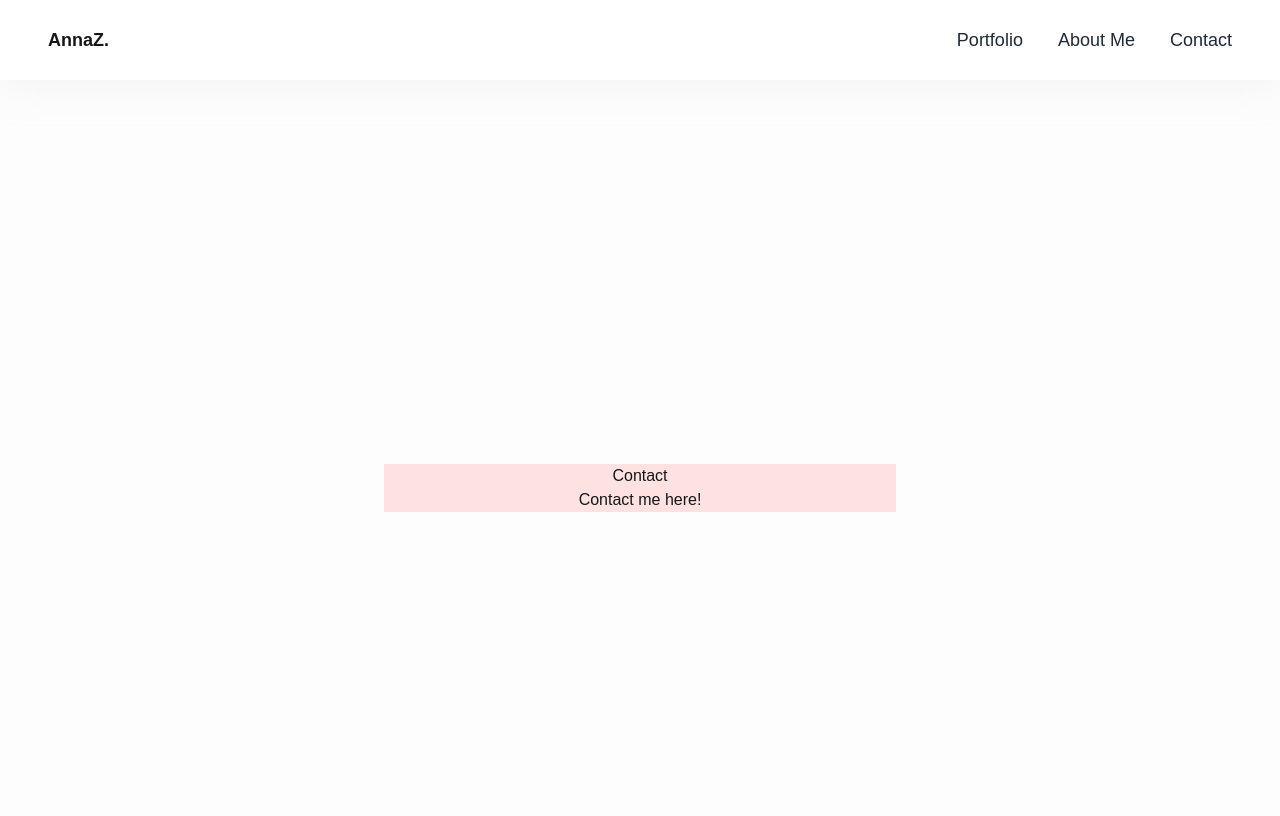
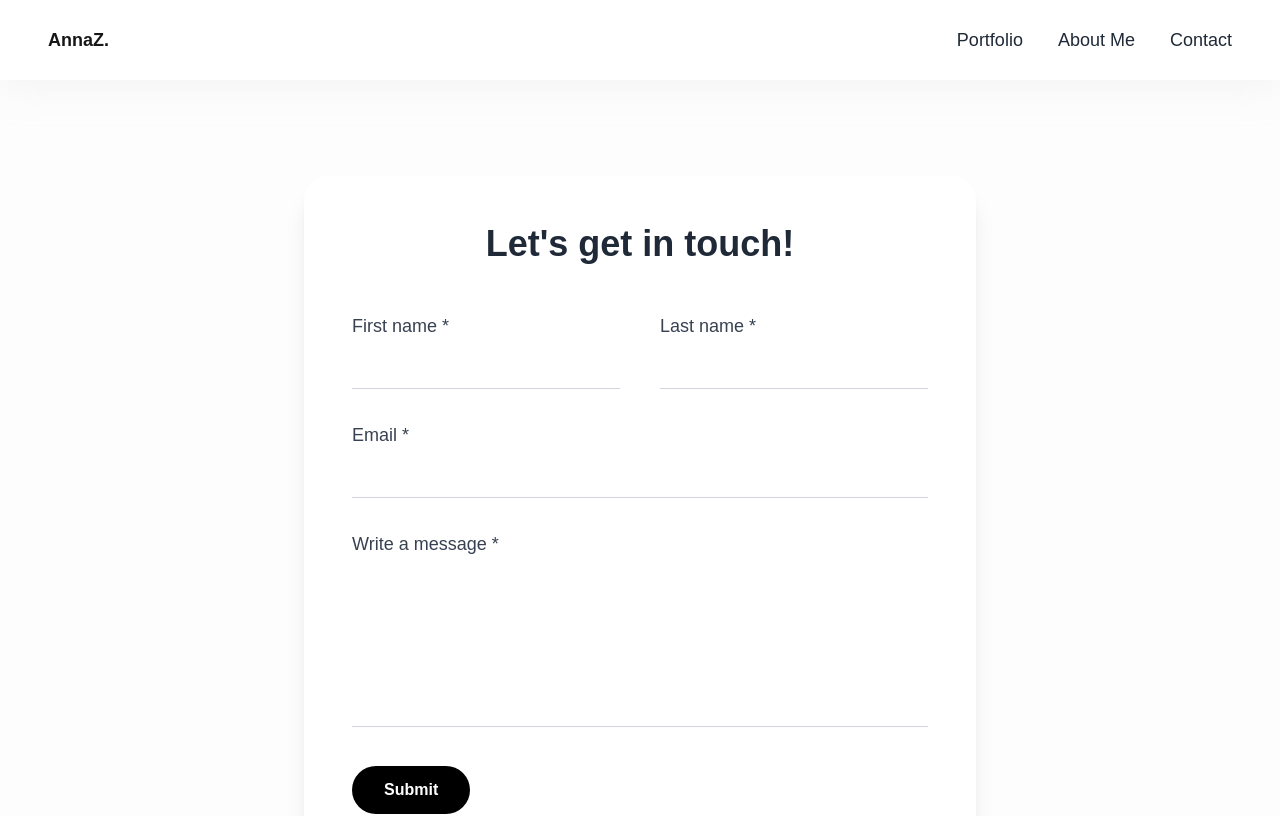
Before and after one commit to AnnaZhouJJ/portfolio, a Next.js app: page /contact in a window 1280 px wide. Shown: the top 816 px of the page. Built offline with nearby package versions, Linux system fonts and the light colour scheme; a web font is replaced by a local one.

Commit message:
contact page done

```diff
--- a/app/(pages)/contact/page.tsx
+++ b/app/(pages)/contact/page.tsx
@@ -1,9 +1,102 @@
-export default function Home() {
+'use client';
 
-    return (
-      <div className="flex flex-col items-center bg-red-100 m-96 min-w-96">
-        <h1>Contact</h1>
-        <h2>Contact me here!</h2>
+import { FormEvent, useState } from 'react';
+import Footer from "@/app/components/Footer";
+
+
+export default function Contact() {
+  const [formData, setFormData] = useState({
+    firstName: '',
+    lastName: '',
+    email: '',
+    message: ''
+  });
+
+  const handleSubmit = async (e: FormEvent) => {
+    e.preventDefault();
+    // Add your form submission logic here
+    console.log('Form submitted:', formData);
+  };
+
+  return (
+    <div className="max-w-[1440px] mx-auto px-12 pt-24">
+      <div className="max-w-2xl mx-auto bg-white rounded-3xl shadow-xl p-12">
+        <h1 className="text-4xl font-bold text-gray-800 mb-12 text-center">
+          {"Let's get in touch!"}
+        </h1>
+
+        <form onSubmit={handleSubmit} className="space-y-8">
+          {/* Name Fields Row */}
+          <div className="grid grid-cols-1 md:grid-cols-2 gap-10">
+            <div>
+              <label htmlFor="firstName" className="block text-lg text-gray-700 mb-2">
+                First name <span className="text-gray-700">*</span>
+              </label>
+              <input
+                type="text"
+                id="firstName"
+                required
+                value={formData.firstName}
+                onChange={(e) => setFormData({...formData, firstName: e.target.value})}
+                className="w-full border-b border-gray-300 py-2 focus:outline-none focus:border-gray-500 transition-colors"
+              />
+            </div>
+
+            <div>
+              <label htmlFor="lastName" className="block text-lg text-gray-700 mb-2">
+                Last name <span className="text-gray-700">*</span>
+              </label>
+              <input
+                type="text"
+                id="lastName"
+                required
+                value={formData.lastName}
+                onChange={(e) => setFormData({...formData, lastName: e.target.value})}
+                className="w-full border-b border-gray-300 py-2 focus:outline-none focus:border-gray-500 transition-colors"
+              />
+            </div>
+          </div>
+
+          {/* Email Field */}
+          <div>
+            <label htmlFor="email" className="block text-lg text-gray-700 mb-2">
+              Email <span className="text-gray-700">*</span>
+            </label>
+            <input
+              type="email"
+              id="email"
+              required
+              value={formData.email}
+              onChange={(e) => setFormData({...formData, email: e.target.value})}
+              className="w-full border-b border-gray-300 py-2 focus:outline-none focus:border-gray-500 transition-colors"
+            />
+          </div>
+
+          {/* Message Field */}
+          <div>
+            <label htmlFor="message" className="block text-lg text-gray-700 mb-2">
+              Write a message <span className="text-gray-700">*</span>
+            </label>
+            <textarea
+              id="message"
+              required
+              rows={6}
+              value={formData.message}
+              onChange={(e) => setFormData({...formData, message: e.target.value})}
+              className="w-full border-b border-gray-300 py-2 focus:outline-none focus:border-gray-500 transition-colors resize-none"
+            />
+          </div>
+
+          {/* Submit Button */}
+          <button
+            type="submit"
+            className="bg-black text-white font-semibold px-8 py-3 rounded-full hover:bg-gray-800 transition-colors"
+          >
+            Submit
+          </button>
+        </form>
       </div>
-    );
-  }
+      <Footer />
+    </div>
+  );
+}
```
